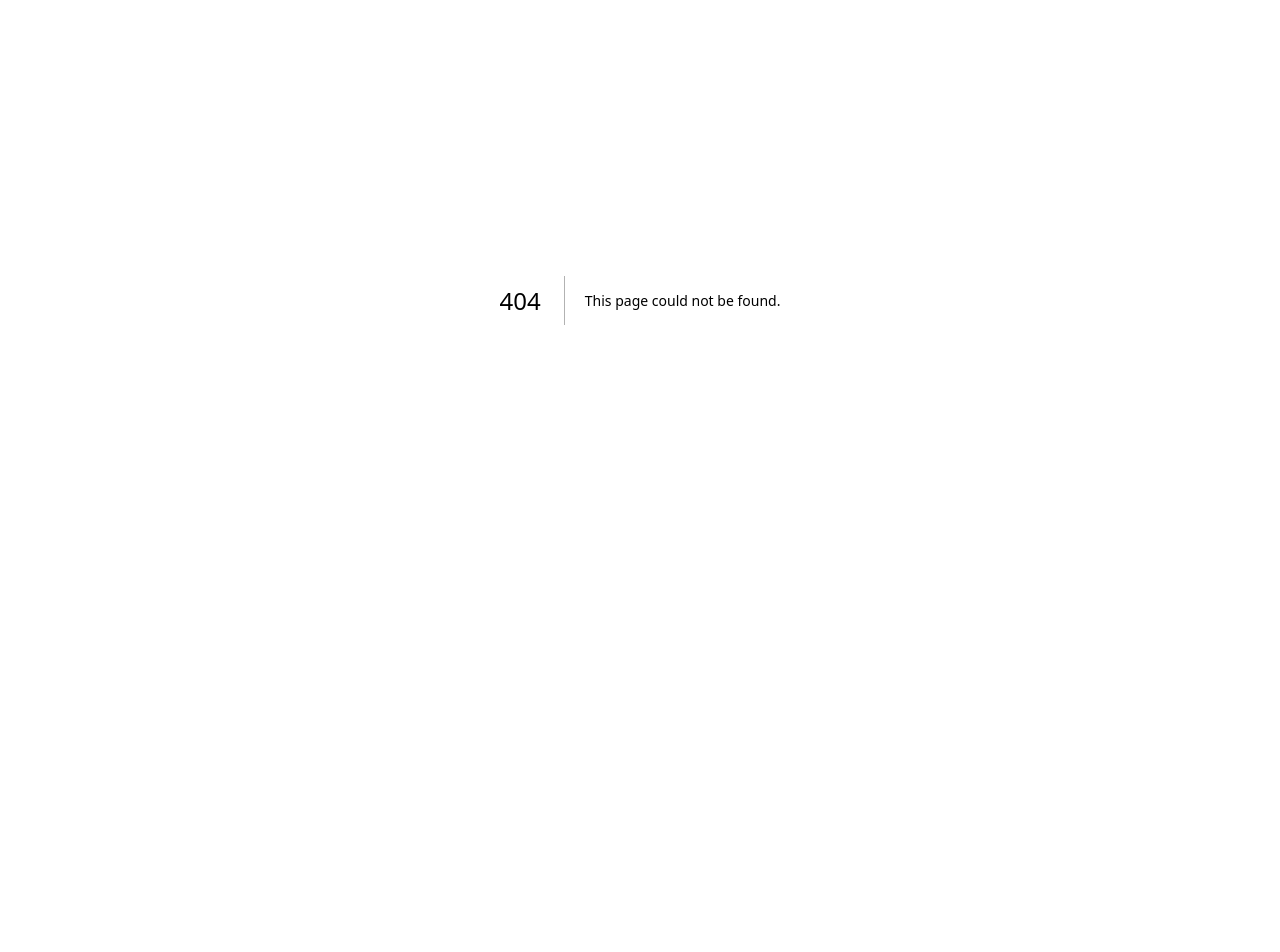
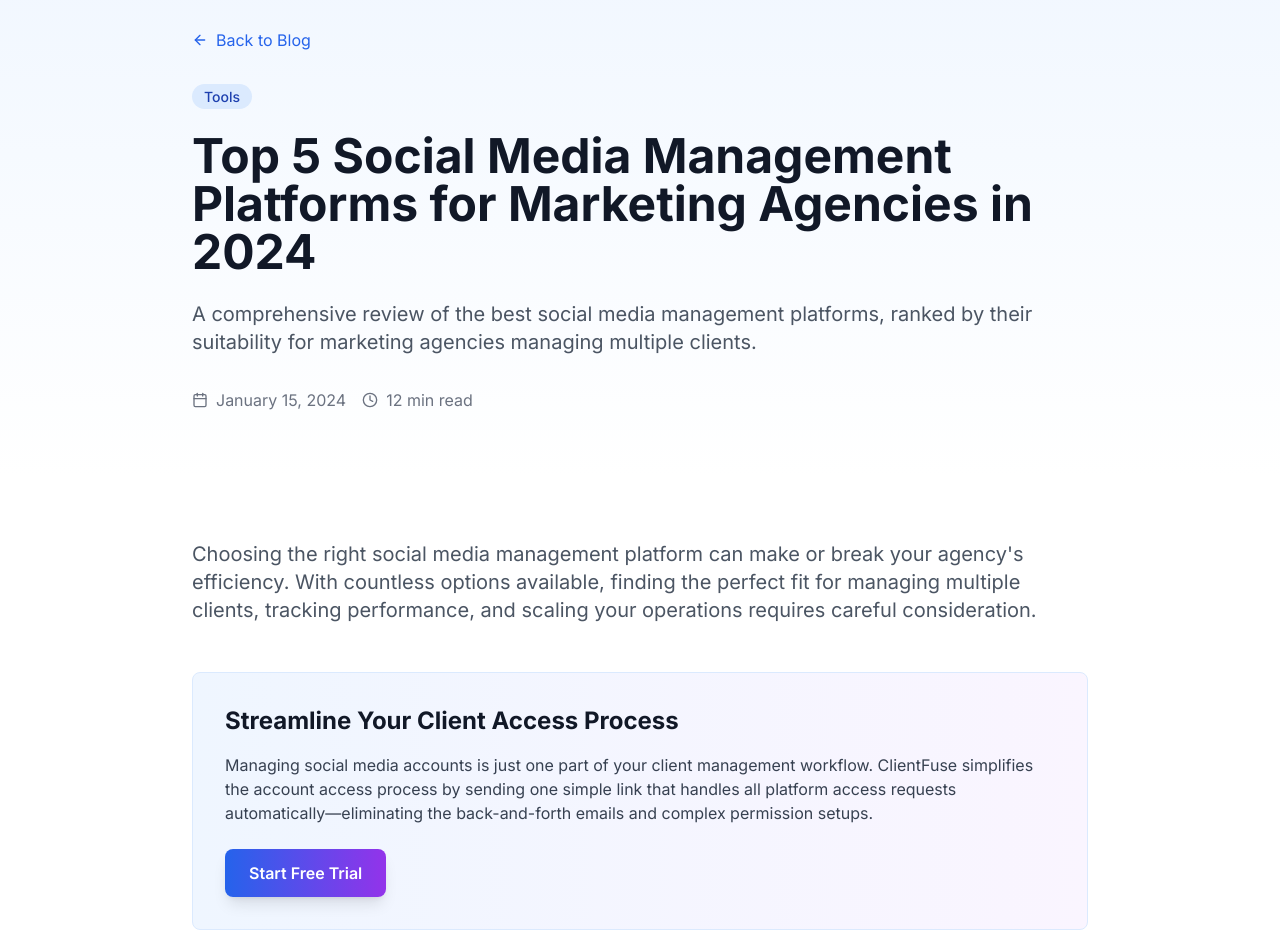
Before and after one commit to grayross01/ClientFuse-Website, a Next.js app: page /blog/top-5-social-media-management-platforms-agencies in a window 1280 px wide. Before the commit this address had no page. Shown: the part 100-1052 px from the top of the page. Before the commit the page ends 800 px from the top, so only its background shows below. Built offline with nearby package versions, Linux system fonts and the light colour scheme.

Commit message:
Add top 5 social media management platforms blog post

```diff
--- a/app/blog/page.tsx
+++ b/app/blog/page.tsx
@@ -2,6 +2,15 @@ import Link from 'next/link';
 import { Calendar, Clock, ArrowRight } from 'lucide-react';
 
 const blogPosts = [
+  {
+    slug: 'top-5-social-media-management-platforms-agencies',
+    title: 'Top 5 Social Media Management Platforms for Marketing Agencies',
+    excerpt: 'A comprehensive review of the best social media management platforms, ranked by their suitability for marketing agencies managing multiple clients.',
+    date: '2024-01-15',
+    readTime: '12 min read',
+    category: 'Tools',
+    featured: true
+  },
   {
     slug: 'how-to-get-client-access-facebook-ads',
     title: 'How to Get Client Access to Facebook Ads Without the Back-and-Forth',
--- /dev/null
+++ b/app/blog/top-5-social-media-management-platforms-agencies/page.tsx
@@ -0,0 +1,73 @@
+import Link from 'next/link';
+import { Calendar, Clock, ArrowLeft, Check } from 'lucide-react';
+
+export default function BlogPost() {
+  return (
+    <div className="min-h-screen bg-white">
+      <section className="pt-32 pb-16 px-4 sm:px-6 lg:px-8 bg-gradient-to-b from-blue-50 to-white">
+        <div className="max-w-4xl mx-auto">
+          <Link href="/blog" className="inline-flex items-center gap-2 text-blue-600 hover:text-blue-700 mb-8">
+            <ArrowLeft className="w-4 h-4" />
+            Back to Blog
+          </Link>
+
+          <div className="mb-6">
+            <span className="bg-blue-100 text-blue-800 text-sm font-medium px-3 py-1 rounded-full">
+              Tools
+            </span>
+          </div>
+
+          <h1 className="text-4xl md:text-5xl font-bold text-gray-900 mb-6">
+            Top 5 Social Media Management Platforms for Marketing Agencies in 2024
+          </h1>
+
+          <p className="text-xl text-gray-600 mb-8">
+            A comprehensive review of the best social media management platforms, ranked by their suitability for marketing agencies managing multiple clients.
+          </p>
+
+          <div className="flex items-center gap-4 text-gray-500">
+            <div className="flex items-center gap-2">
+              <Calendar className="w-4 h-4" />
+              <span>January 15, 2024</span>
+            </div>
+            <div className="flex items-center gap-2">
+              <Clock className="w-4 h-4" />
+              <span>12 min read</span>
+            </div>
+          </div>
+        </div>
+      </section>
+
+      <article className="py-16 px-4 sm:px-6 lg:px-8">
+        <div className="max-w-4xl mx-auto">
+          <div className="prose prose-lg max-w-none">
+            <p className="text-xl text-gray-600 mb-8">
+              Choosing the right social media management platform can make or break your agency's efficiency. With countless options available, finding the perfect fit for managing multiple clients, tracking performance, and scaling your operations requires careful consideration.
+            </p>
+
+            <div className="bg-gradient-to-r from-blue-50 to-purple-50 rounded-lg p-8 border border-blue-100 my-12">
+              <h3 className="text-2xl font-bold text-gray-900 mb-4">Streamline Your Client Access Process</h3>
+              <p className="text-gray-700 mb-6">
+                Managing social media accounts is just one part of your client management workflow. ClientFuse simplifies the account access process by sending one simple link that handles all platform access requests automatically—eliminating the back-and-forth emails and complex permission setups.
+              </p>
+              <Link href="https://app.clientfuse.io/signup" className="btn-primary inline-block">
+                Start Free Trial
+              </Link>
+            </div>
+          </div>
+        </div>
+      </article>
+
+      <section className="py-16 px-4 sm:px-6 lg:px-8 bg-gray-50">
+        <div className="max-w-4xl mx-auto">
+          <div className="flex justify-between items-center">
+            <Link href="/blog" className="flex items-center gap-2 text-blue-600 hover:text-blue-700">
+              <ArrowLeft className="w-4 h-4" />
+              Back to Blog
+            </Link>
+          </div>
+        </div>
+      </section>
+    </div>
+  );
+}
```
